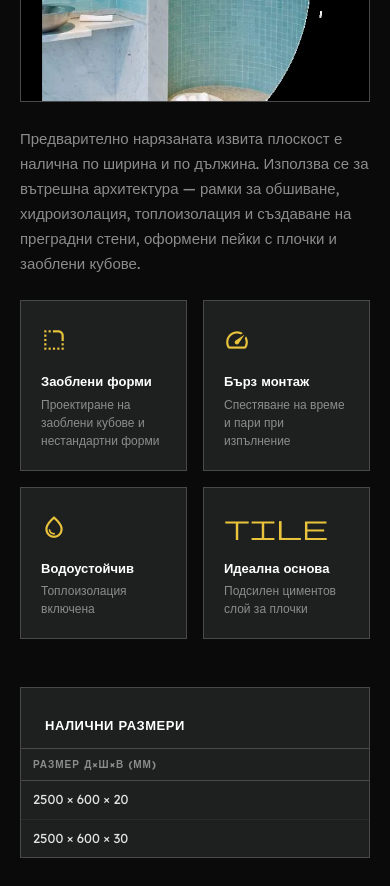
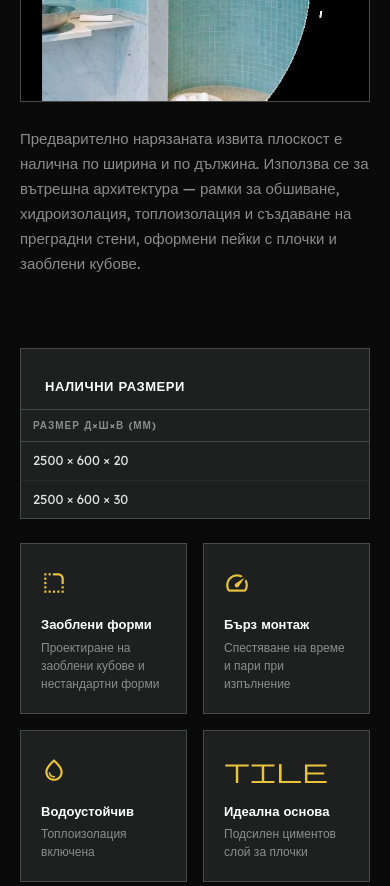
Before and after one commit to tlk0s/ssg, a plain HTML site: page catalog.html in a window 390 px wide. Shown: the part 3772-4658 px from the top of the page. Drawn offline with nearby package versions, Linux system fonts and the light colour scheme.

Commit message:
Fix section layout: move features/lists below size tables for izvit-bord, wc-panel, nisha, membrana, prag, rampa

```diff
--- a/catalog.html
+++ b/catalog.html
@@ -245,7 +245,7 @@ function buildProduct(p){
 
 function buildProductLayout(p){
   // common two-col: left = image + body, right = sizes
-  if(['bordove','prag'].includes(p.id)){
+  if(p.id==='bordove'){
     const left = h('div',{class:'lg:col-span-5 reveal'},
       productImg(p),
       h('p',{class:'mb-6',style:'font-size:15px;line-height:25px;color:#8C8C8C'},p.body)
@@ -257,20 +257,35 @@ function buildProductLayout(p){
     );
   }
 
+  if(p.id==='prag'){
+    return h('div',{class:'grid grid-cols-1 lg:grid-cols-2 gap-12 items-start'},
+      h('div',{class:'reveal'},
+        productImg(p),
+        h('p',{class:'mb-6',style:'font-size:15px;line-height:25px;color:#8C8C8C'},p.body)
+      ),
+      h('div',{class:'reveal',style:'transition-delay:.12s'},
+        sizeTable(p.sizes),
+        p.advantages ? h('div',{class:'mt-6'},advantageList(p.advantages)) : null
+      )
+    );
+  }
+
   if(p.id==='izvit-bord'){
     return h('div',{class:'grid grid-cols-1 lg:grid-cols-2 gap-12 items-start'},
       h('div',{class:'reveal'},
         productImg(p),
-        h('p',{class:'mb-6',style:'font-size:15px;line-height:25px;color:#8C8C8C'},p.body),
-        p.features ? h('div',{class:'grid grid-cols-2 gap-4'},
+        h('p',{class:'mb-6',style:'font-size:15px;line-height:25px;color:#8C8C8C'},p.body)
+      ),
+      h('div',{class:'reveal',style:'transition-delay:.12s'},
+        sizeTable(p.sizes),
+        p.features ? h('div',{class:'grid grid-cols-2 gap-4 mt-6'},
           ...p.features.map(f=>h('div',{class:'product-card p-5'},
             h('span',{class:'ms text-gold block mb-3',style:'font-size:26px'},f.icon),
             h('div',{class:'text-white font-bold mb-1',style:'font-size:13px'},f.title),
             h('div',{class:'text-architectural-grey',style:'font-size:12px;line-height:18px'},f.body)
           ))
         ) : null
-      ),
-      h('div',{class:'reveal',style:'transition-delay:.12s'}, sizeTable(p.sizes))
+      )
     );
   }
 
@@ -309,7 +324,7 @@ function buildProductLayout(p){
       h('div',{class:'reveal'},
         p.id!=='membrana' ? productImg(p) : null,
         h('p',{class:'mb-6',style:'font-size:15px;line-height:25px;color:#8C8C8C'},p.body),
-        p.features ? h('div',{class:'space-y-3'},
+        p.id==='membrana' && p.features ? h('div',{class:'space-y-3'},
           ...p.features.map(f=>h('div',{class:'flex items-start gap-3 product-card p-4'},
             h('span',{class:'ms text-gold mt-0.5',style:'font-size:20px'},f.icon),
             h('div',{},
@@ -322,11 +337,22 @@ function buildProductLayout(p){
       h('div',{class:'reveal',style:'transition-delay:.12s'},
         p.id==='membrana' ? h('div',{},
           productImg(p,'4/3'),
-          p.note ? h('div',{class:'bg-surface-container border border-gold/30 p-8'},
+          p.note ? h('div',{class:'bg-surface-container border border-gold/30 p-8 mt-4'},
             h('div',{class:'text-gold mb-4 label-caps'},p.noteLabel),
             h('p',{style:'font-size:14px;line-height:22px;color:#8C8C8C'},p.note)
           ) : null
-        ) : sizeTable(p.sizes)
+        ) : h('div',{},
+          sizeTable(p.sizes),
+          p.features ? h('div',{class:'space-y-3 mt-6'},
+            ...p.features.map(f=>h('div',{class:'flex items-start gap-3 product-card p-4'},
+              h('span',{class:'ms text-gold mt-0.5',style:'font-size:20px'},f.icon),
+              h('div',{},
+                h('div',{class:'text-white font-bold mb-1',style:'font-size:13px'},f.title),
+                h('div',{class:'text-architectural-grey',style:'font-size:12px'},f.body)
+              )
+            ))
+          ) : null
+        )
       )
     );
   }
@@ -365,24 +391,26 @@ function buildProductLayout(p){
     return h('div',{class:'grid grid-cols-1 lg:grid-cols-2 gap-12'},
       h('div',{class:'reveal'},
         productImg(p),
-        h('p',{class:'mb-6',style:'font-size:15px;line-height:25px;color:#8C8C8C'},p.body),
-        p.uses ? h('div',{class:'mb-6'},
+        h('p',{class:'mb-6',style:'font-size:15px;line-height:25px;color:#8C8C8C'},p.body)
+      ),
+      h('div',{class:'reveal',style:'transition-delay:.12s'},
+        sizeTable(p.sizes),
+        p.uses ? h('div',{class:'mt-6 mb-4'},
           h('div',{class:'text-white font-bold mb-3 label-caps'},'Препоръчителна употреба'),
           h('div',{class:'space-y-2'},...p.uses.map(u=>
             h('div',{class:'flex items-start gap-2',style:'font-size:13px;color:#8C8C8C'},
               h('span',{class:'ms text-gold',style:'font-size:15px'},'arrow_right'), u)
           ))
         ) : null,
-        h('div',{class:'grid grid-cols-3 gap-3'},
-          [['water_drop','100%\nВодоустойчив'],['bolt','Монтаж\nза минути'],['tile','Готов за\nплочки']].map(([icon,txt])=>
+        h('div',{class:'grid grid-cols-3 gap-3 mt-4'},
+          [['water_drop','100% Водоустойчив'],['bolt','Монтаж за минути'],['tile','Готов за плочки']].map(([icon,txt])=>
             h('div',{class:'product-card p-4 text-center'},
               h('span',{class:'ms text-gold block mb-2',style:'font-size:22px'},icon),
-              h('div',{class:'text-architectural-grey label-caps'},txt.replace('\n',' '))
+              h('div',{class:'text-architectural-grey label-caps'},txt)
             )
           )
         )
-      ),
-      h('div',{class:'reveal',style:'transition-delay:.12s'}, sizeTable(p.sizes))
+      )
     );
   }
 
@@ -416,20 +444,20 @@ function buildProductLayout(p){
   if(p.id==='rampa'){
     return h('div',{class:'grid grid-cols-1 lg:grid-cols-2 gap-12 items-start'},
       h('div',{class:'reveal'},
-        h('p',{class:'mb-6',style:'font-size:15px;line-height:25px;color:#8C8C8C'},p.body),
-        p.compatible ? h('div',{class:'bg-surface-container border border-secondary-container p-5'},
+        h('p',{class:'mb-6',style:'font-size:15px;line-height:25px;color:#8C8C8C'},p.body)
+      ),
+      h('div',{class:'reveal',style:'transition-delay:.12s'},
+        h('div',{class:'border border-secondary-container overflow-hidden mb-4',style:'aspect-ratio:4/3'},
+          img(p.image, p.imageAlt,'w-full h-full object-cover')
+        ),
+        sizeTable(p.sizes),
+        p.compatible ? h('div',{class:'bg-surface-container border border-secondary-container p-5 mt-6'},
           h('div',{class:'text-gold mb-3 label-caps'},'Съвместимост'),
           h('div',{class:'space-y-2'},...p.compatible.map(c=>
             h('div',{class:'flex items-start gap-2',style:'font-size:13px;color:#8C8C8C'},
               h('span',{class:'ms text-gold',style:'font-size:15px'},'check'), c)
           ))
         ) : null
-      ),
-      h('div',{class:'reveal',style:'transition-delay:.12s'},
-        h('div',{class:'border border-secondary-container overflow-hidden mb-4',style:'aspect-ratio:4/3'},
-          img(p.image, p.imageAlt,'w-full h-full object-cover')
-        ),
-        sizeTable(p.sizes)
       )
     );
   }
```
